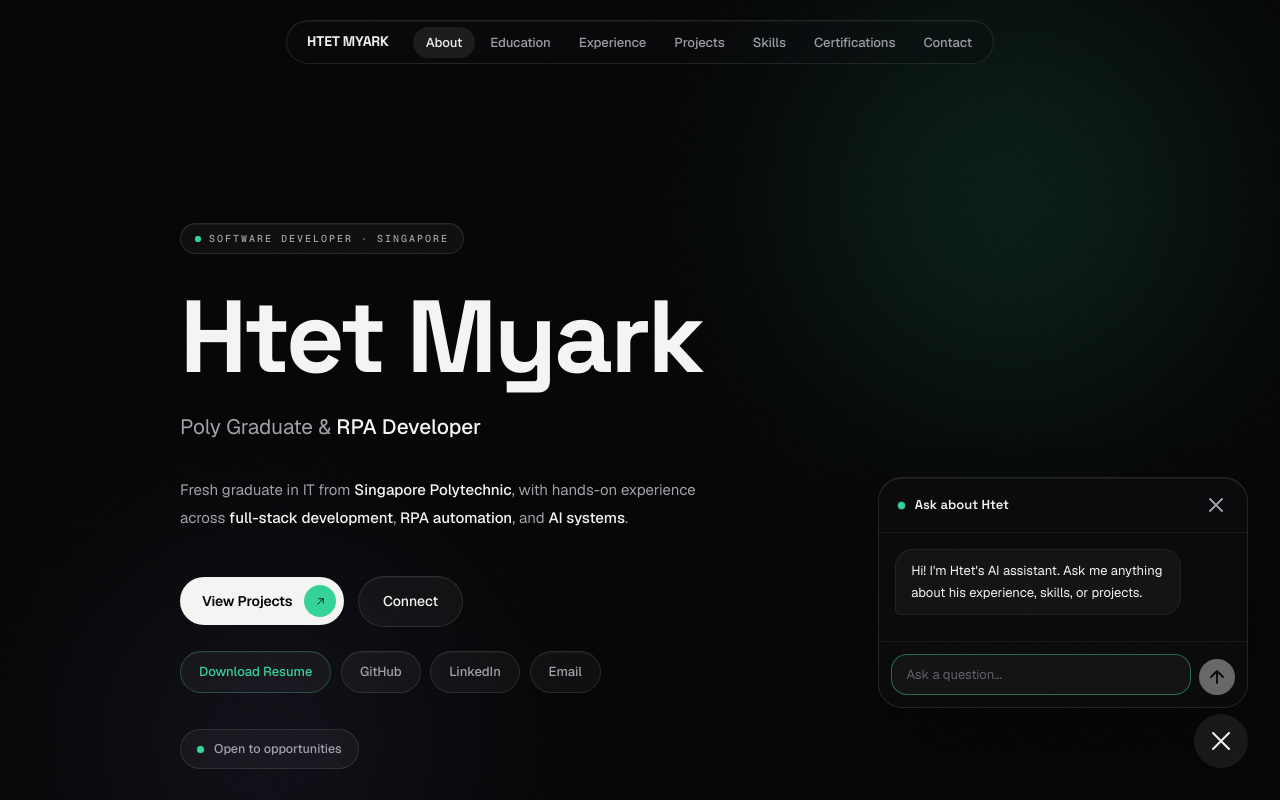
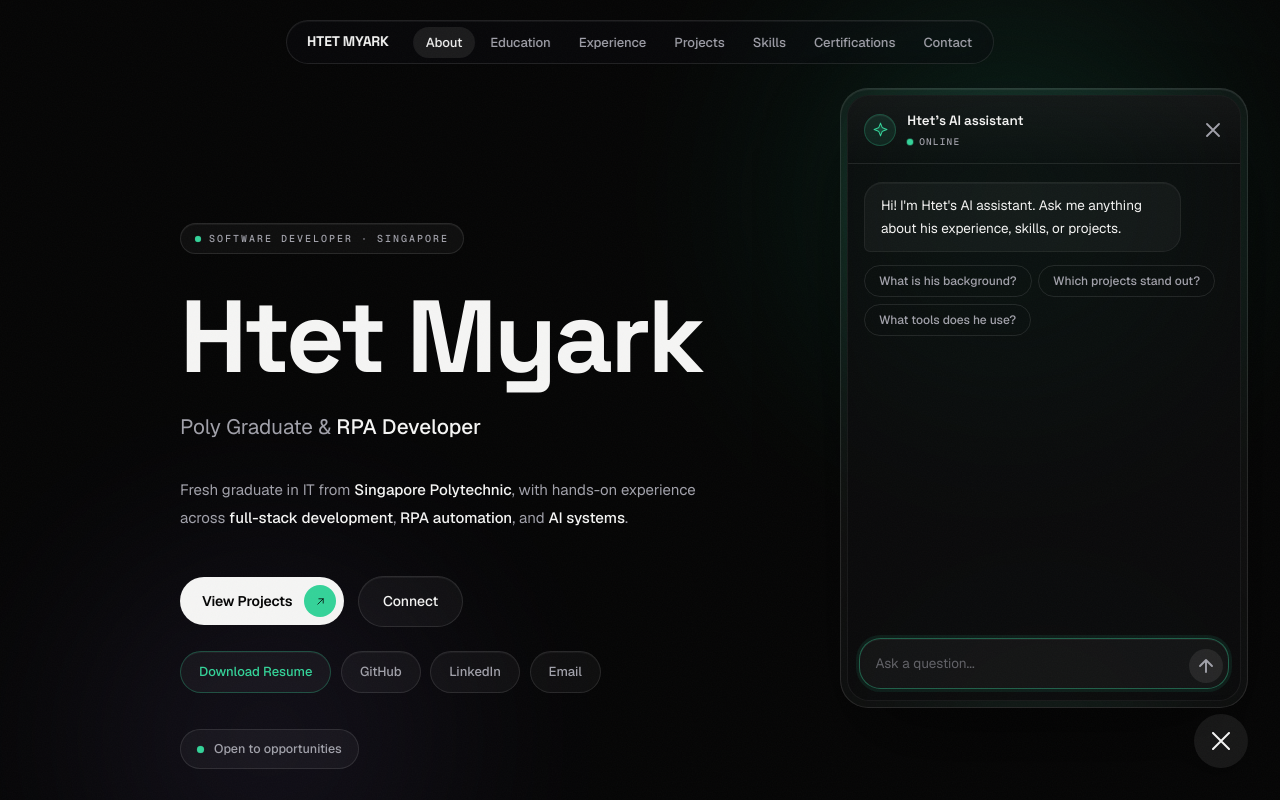
Before and after one commit to Htet-Myark/htet-portfolio-v2, a React (Vite) app: page / in a window 1280 px wide. Both pictures are taken after a click on the button "Ask me anything about Htet". Shown: the top 800 px of the page. Built offline with nearby package versions, Linux system fonts and the light colour scheme.

Commit message:
chat bot style changed

```diff
--- a/src/components/ChatBot.jsx
+++ b/src/components/ChatBot.jsx
@@ -1,10 +1,17 @@
 import React, { useState, useRef, useEffect } from 'react'
+
+const GREETING = "Hi! I'm Htet's AI assistant. Ask me anything about his experience, skills, or projects."
+
+/* conversation starters, shown only before the visitor's first message */
+const STARTERS = [
+  'What is his background?',
+  'Which projects stand out?',
+  'What tools does he use?',
+]
 
 export default function ChatBot() {
   const [isOpen, setIsOpen] = useState(false)
-  const [messages, setMessages] = useState([
-    { role: 'assistant', text: "Hi! I'm Htet's AI assistant. Ask me anything about his experience, skills, or projects." }
-  ])
+  const [messages, setMessages] = useState([{ role: 'assistant', text: GREETING }])
   const [input, setInput] = useState('')
   const [isLoading, setIsLoading] = useState(false)
   /* first-visit nudge so people know the bubble is an AI assistant */
@@ -28,6 +35,14 @@ export default function ChatBot() {
     return () => clearTimeout(t)
   }, [hintDone, isOpen])
 
+  /* esc closes the panel from anywhere */
+  useEffect(() => {
+    if (!isOpen) return
+    const onKey = (e) => { if (e.key === 'Escape') setIsOpen(false) }
+    window.addEventListener('keydown', onKey)
+    return () => window.removeEventListener('keydown', onKey)
+  }, [isOpen])
+
   const dismissHint = () => {
     setShowHint(false)
     setHintDone(true)
@@ -43,12 +58,20 @@ export default function ChatBot() {
     messagesEndRef.current?.scrollIntoView({ behavior: 'smooth' })
   }, [messages, isLoading])
 
-  const sendMessage = async () => {
-    if (!input.trim() || isLoading) return
+  /* textarea grows with its content up to the css max-height */
+  const autoGrow = (el) => {
+    if (!el) return
+    el.style.height = 'auto'
+    el.style.height = Math.min(el.scrollHeight, 132) + 'px'
+  }
 
-    const userText = input.trim()
+  const sendMessage = async (override) => {
+    const userText = (override ?? input).trim()
+    if (!userText || isLoading) return
+
     const history = messages // prior conversation, sent to the server for context
     setInput('')
+    if (inputRef.current) inputRef.current.style.height = 'auto'
     setMessages(prev => [...prev, { role: 'user', text: userText }])
     setIsLoading(true)
 
@@ -84,14 +107,29 @@ export default function ChatBot() {
     }
   }
 
+  const showStarters = messages.length === 1 && !isLoading
+
   return (
     <>
       {isOpen && (
-        <div className="chatbot-panel">
+        <div className="chatbot-panel" role="dialog" aria-label="AI assistant">
+          <span className="chatbot-glow" aria-hidden="true" />
+          <div className="chatbot-core">
             <div className="chatbot-header">
               <div className="chatbot-header-info">
+                <span className="chatbot-avatar" aria-hidden="true">
+                  <svg width="15" height="15" viewBox="0 0 16 16" fill="none">
+                    <path d="M8 1.2l1.5 4.05a2 2 0 001.25 1.2L14.8 8l-4.05 1.55a2 2 0 00-1.25 1.2L8 14.8l-1.5-4.05a2 2 0 00-1.25-1.2L1.2 8l4.05-1.55a2 2 0 001.25-1.2L8 1.2z"
+                      fill="currentColor" fillOpacity=".18" stroke="currentColor" strokeWidth="1.1" strokeLinejoin="round"/>
+                  </svg>
+                </span>
+                <span className="chatbot-titles">
+                  <span className="chatbot-title">Htet's AI assistant</span>
+                  <span className="chatbot-subtitle">
                     <span className="chatbot-status-dot" />
-              <span>Ask about Htet</span>
+                    Online
+                  </span>
+                </span>
               </div>
               <button className="chatbot-close" onClick={() => setIsOpen(false)} aria-label="Close chat">
                 <svg width="14" height="14" viewBox="0 0 14 14" fill="none">
@@ -106,6 +144,17 @@ export default function ChatBot() {
                   {msg.text}
                 </div>
               ))}
+
+              {showStarters && (
+                <div className="chatbot-starters">
+                  {STARTERS.map(s => (
+                    <button key={s} className="chatbot-starter" onClick={() => sendMessage(s)}>
+                      {s}
+                    </button>
+                  ))}
+                </div>
+              )}
+
               {isLoading && (
                 <div className="chatbot-msg chatbot-msg--assistant chatbot-typing">
                   <span /><span /><span />
@@ -121,19 +170,20 @@ export default function ChatBot() {
                 rows={1}
                 placeholder="Ask a question..."
                 value={input}
-              onChange={e => setInput(e.target.value)}
+                onChange={e => { setInput(e.target.value); autoGrow(e.target) }}
                 onKeyDown={handleKeyDown}
               />
               <button
                 className="chatbot-send"
-              onClick={sendMessage}
+                onClick={() => sendMessage()}
                 disabled={!input.trim() || isLoading}
                 aria-label="Send message"
               >
                 <svg width="16" height="16" viewBox="0 0 16 16" fill="none">
-                <path d="M8 14V2M2 8l6-6 6 6" stroke="currentColor" strokeWidth="1.8" strokeLinecap="round" strokeLinejoin="round"/>
+                  <path d="M8 14V2M2 8l6-6 6 6" stroke="currentColor" strokeWidth="1.9" strokeLinecap="round" strokeLinejoin="round"/>
                 </svg>
               </button>
+            </div>
           </div>
         </div>
       )}
@@ -159,7 +209,7 @@ export default function ChatBot() {
           !isOpen && !hintDone ? 'chatbot-bubble--attention' : '',
         ].filter(Boolean).join(' ')}
         onClick={() => { isOpen ? setIsOpen(false) : openChat() }}
-        aria-label={isOpen ? 'Close chat' : "Open AI assistant — ask about Htet"}
+        aria-label={isOpen ? 'Close chat' : 'Open AI assistant, ask about Htet'}
       >
         {isOpen ? (
           <svg width="18" height="18" viewBox="0 0 18 18" fill="none">
--- a/src/index.css
+++ b/src/index.css
@@ -1063,25 +1063,51 @@ section {
   -webkit-backdrop-filter: blur(20px);
 }
 
+/* outer shell of the double-bezel, matching .project-card architecture */
 .chatbot-panel {
   position: fixed;
   bottom: 5.75rem;
   right: 2rem;
   z-index: 1099;
-  width: 370px;
-  max-height: 540px;
+  width: min(408px, calc(100vw - 4rem));
+  height: min(620px, calc(100vh - 9.5rem));
+  padding: 6px;
+  background: var(--surface);
+  backdrop-filter: blur(28px) saturate(140%);
+  -webkit-backdrop-filter: blur(28px) saturate(140%);
+  border: 1px solid var(--hairline);
+  border-radius: var(--r-card);
+  box-shadow:
+    inset 0 1px 1px rgba(255, 255, 255, 0.09),
+    0 40px 90px -20px rgba(0, 0, 0, 0.85);
+  animation: chatbot-slide-up 0.5s var(--ease) both;
+  overflow: hidden;
+}
+
+/* ambient emerald wash bleeding up from the panel floor */
+.chatbot-glow {
+  position: absolute;
+  bottom: -140px;
+  left: 50%;
+  width: 340px; height: 220px;
+  transform: translateX(-50%);
+  border-radius: 50%;
+  pointer-events: none;
+  filter: blur(80px);
+  background: radial-gradient(circle, rgba(52, 211, 153, 0.16), transparent 70%);
+}
+
+/* inner core, concentric radius */
+.chatbot-core {
+  position: relative;
+  z-index: 1;
+  height: 100%;
   display: flex;
   flex-direction: column;
-  background: rgba(11, 11, 13, 0.85);
-  backdrop-filter: blur(24px);
-  -webkit-backdrop-filter: blur(24px);
-  border: 1px solid var(--hairline);
-  border-radius: 1.5rem;
-  box-shadow:
-    inset 0 1px 1px rgba(255, 255, 255, 0.07),
-    0 40px 80px -20px rgba(0, 0, 0, 0.8);
+  background: rgba(11, 11, 13, 0.82);
+  border: 1px solid var(--hairline2);
+  border-radius: var(--r-core);
   overflow: hidden;
-  animation: chatbot-slide-up 0.45s var(--ease) both;
 }
 
 @keyframes chatbot-slide-up {
@@ -1093,24 +1119,64 @@ section {
   display: flex;
   align-items: center;
   justify-content: space-between;
-  padding: .95rem 1.2rem;
+  gap: .75rem;
+  padding: .85rem .95rem .85rem 1rem;
   border-bottom: 1px solid var(--hairline2);
+  background: linear-gradient(180deg, rgba(255, 255, 255, 0.035), transparent);
   flex-shrink: 0;
 }
 
 .chatbot-header-info {
   display: flex;
   align-items: center;
-  gap: .6rem;
+  gap: .7rem;
+  min-width: 0;
+}
+
+.chatbot-avatar {
+  display: flex;
+  align-items: center;
+  justify-content: center;
+  width: 32px; height: 32px;
+  flex-shrink: 0;
+  border-radius: 999px;
+  color: var(--accent);
+  background: rgba(52, 211, 153, 0.1);
+  border: 1px solid rgba(52, 211, 153, 0.24);
+  box-shadow: inset 0 1px 1px rgba(255, 255, 255, 0.08);
+}
+
+.chatbot-titles {
+  display: flex;
+  flex-direction: column;
+  gap: 1px;
+  min-width: 0;
+}
+
+.chatbot-title {
   font-family: var(--display);
-  font-size: 13px;
+  font-size: 13.5px;
   font-weight: 600;
+  letter-spacing: -0.01em;
   color: var(--fg);
+  white-space: nowrap;
+}
+
+.chatbot-subtitle {
+  display: flex;
+  align-items: center;
+  gap: 6px;
+  font-family: var(--mono);
+  font-size: 9.5px;
+  font-weight: 500;
+  letter-spacing: 0.12em;
+  text-transform: uppercase;
+  color: var(--muted);
 }
 
 .chatbot-status-dot {
-  width: 7px;
-  height: 7px;
+  width: 6px;
+  height: 6px;
   border-radius: 50%;
   background: var(--accent);
   flex-shrink: 0;
@@ -1135,12 +1201,16 @@ section {
 
 .chatbot-messages {
   flex: 1;
+  min-height: 0;
   overflow-y: auto;
-  padding: 1rem;
+  overscroll-behavior: contain;
+  padding: 1.1rem 1rem 1.25rem;
   display: flex;
   flex-direction: column;
-  gap: .65rem;
+  gap: .7rem;
   scroll-behavior: smooth;
+  scrollbar-width: thin;
+  scrollbar-color: var(--hairline) transparent;
 }
 
 .chatbot-messages::-webkit-scrollbar { width: 4px; }
@@ -1148,14 +1218,14 @@ section {
 .chatbot-messages::-webkit-scrollbar-thumb { background: var(--hairline); border-radius: 2px; }
 
 .chatbot-msg {
-  max-width: 85%;
-  font-size: 13px;
-  line-height: 1.65;
-  padding: .65rem .95rem;
-  border-radius: 1.1rem;
+  max-width: 88%;
+  font-size: 13.5px;
+  line-height: 1.68;
+  padding: .7rem 1rem;
+  border-radius: 1.15rem;
   word-break: break-word;
   white-space: pre-wrap;
-  animation: msg-in 0.3s var(--ease) both;
+  animation: msg-in 0.35s var(--ease) both;
 }
 
 @keyframes msg-in {
@@ -1167,7 +1237,9 @@ section {
   align-self: flex-end;
   background: var(--fg);
   color: var(--ink);
-  border-bottom-right-radius: 5px;
+  font-weight: 450;
+  border-bottom-right-radius: 6px;
+  box-shadow: 0 8px 22px -10px rgba(0, 0, 0, 0.8);
 }
 
 .chatbot-msg--assistant {
@@ -1175,8 +1247,43 @@ section {
   background: var(--surface);
   color: var(--fg);
   border: 1px solid var(--hairline2);
-  border-bottom-left-radius: 5px;
-}
+  border-bottom-left-radius: 6px;
+  box-shadow: inset 0 1px 1px rgba(255, 255, 255, 0.05);
+}
+
+/* conversation starters, first turn only */
+.chatbot-starters {
+  display: flex;
+  flex-wrap: wrap;
+  gap: .4rem;
+  padding-top: .15rem;
+  animation: msg-in 0.45s var(--ease) 0.15s both;
+}
+
+.chatbot-starter {
+  font-family: var(--sans);
+  font-size: 12px;
+  font-weight: 500;
+  color: var(--muted);
+  padding: 7px 14px;
+  border-radius: 999px;
+  background: transparent;
+  border: 1px solid var(--hairline);
+  cursor: pointer;
+  transition: color 0.3s var(--ease), border-color 0.3s var(--ease),
+              background 0.3s var(--ease), transform 0.3s var(--ease);
+}
+
+@media (hover: hover) and (pointer: fine) {
+  .chatbot-starter:hover {
+    color: var(--fg);
+    border-color: rgba(52, 211, 153, 0.4);
+    background: rgba(52, 211, 153, 0.07);
+    transform: translateY(-1px);
+  }
+}
+
+.chatbot-starter:active { transform: scale(0.97); }
 
 .chatbot-typing {
   display: flex;
@@ -1201,38 +1308,52 @@ section {
   30% { transform: translateY(-5px); opacity: 1; }
 }
 
+/* the row itself is the field; the textarea inside it is bare */
 .chatbot-input-row {
   display: flex;
   align-items: flex-end;
   gap: .5rem;
-  padding: .75rem;
-  border-top: 1px solid var(--hairline2);
+  margin: 0 .7rem .7rem;
+  padding: 5px 5px 5px .95rem;
   flex-shrink: 0;
+  background: var(--surface);
+  border: 1px solid var(--hairline2);
+  border-radius: 1.35rem;
+  box-shadow: inset 0 1px 1px rgba(255, 255, 255, 0.05);
+  transition: border-color 0.3s var(--ease), box-shadow 0.3s var(--ease);
+}
+
+.chatbot-input-row:focus-within {
+  border-color: rgba(52, 211, 153, 0.4);
+  box-shadow: inset 0 1px 1px rgba(255, 255, 255, 0.05),
+              0 0 0 3px rgba(52, 211, 153, 0.09);
 }
 
 .chatbot-input {
   flex: 1;
+  min-width: 0;
   font-family: var(--sans);
-  font-size: 13px;
+  font-size: 13.5px;
   color: var(--fg);
-  background: var(--surface);
-  border: 1px solid var(--hairline2);
-  border-radius: 1rem;
-  padding: .6rem .9rem;
+  background: none;
+  border: none;
+  padding: .55rem 0;
   outline: none;
   resize: none;
-  max-height: 120px;
+  max-height: 132px;
   overflow-y: auto;
-  transition: border-color 0.25s;
-  line-height: 1.5;
-}
-
+  line-height: 1.55;
+  scrollbar-width: thin;
+  scrollbar-color: var(--hairline) transparent;
+}
+
+.chatbot-input::-webkit-scrollbar { width: 4px; }
+.chatbot-input::-webkit-scrollbar-thumb { background: var(--hairline); border-radius: 2px; }
 .chatbot-input::placeholder { color: var(--muted); opacity: .55; }
-.chatbot-input:focus { border-color: rgba(52, 211, 153, 0.45); }
 
 .chatbot-send {
-  width: 36px;
-  height: 36px;
+  width: 34px;
+  height: 34px;
   flex-shrink: 0;
   background: var(--fg);
   color: var(--ink);
@@ -1242,21 +1363,33 @@ section {
   display: flex;
   align-items: center;
   justify-content: center;
-  transition: transform 0.3s var(--ease), opacity 0.2s;
-}
-
-.chatbot-send:hover:not(:disabled) { transform: scale(1.06); }
+  transition: transform 0.4s var(--ease), opacity 0.25s, background 0.3s;
+}
+
+.chatbot-send:hover:not(:disabled) { transform: scale(1.07); }
 .chatbot-send:active:not(:disabled) { transform: scale(0.92); }
-.chatbot-send:disabled { opacity: 0.4; cursor: not-allowed; }
+.chatbot-send:disabled {
+  opacity: 1;
+  background: var(--surface2);
+  color: var(--muted);
+  cursor: not-allowed;
+}
 
 @media (max-width: 640px) {
   .chatbot-panel {
-    right: 1rem;
-    left: 1rem;
+    right: .75rem;
+    left: .75rem;
     width: auto;
     bottom: 5.25rem;
+    height: min(70vh, calc(100vh - 8rem));
   }
   .chatbot-bubble { bottom: 1.25rem; right: 1.25rem; }
+}
+
+@media (prefers-reduced-motion: reduce) {
+  .chatbot-panel,
+  .chatbot-msg,
+  .chatbot-starters { animation: none; }
 }
 
 /* ── CHATBOT HINT: tells people the bubble is an AI ──── */
```
Also changed, not shown: 1 other file (tests, documents, lock files or other folders). Lines whose indentation alone changed are shown as unchanged.
